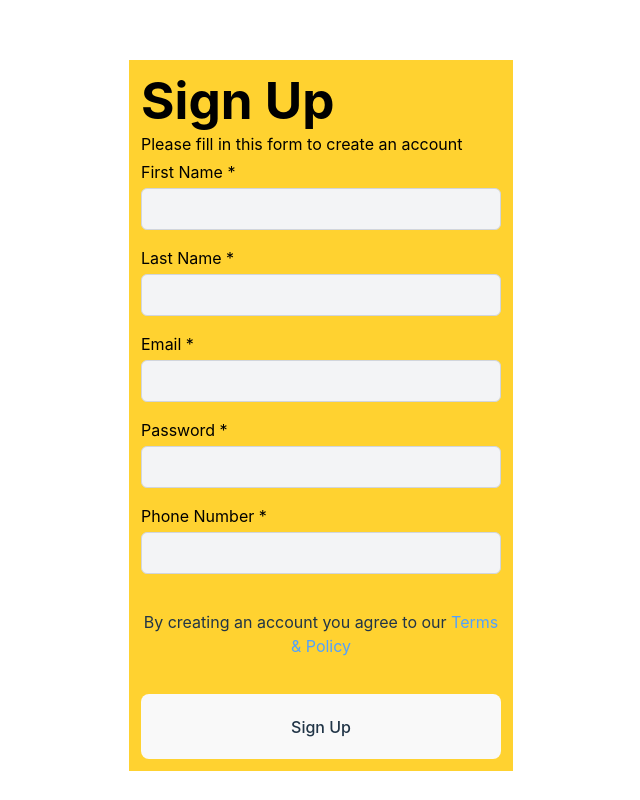
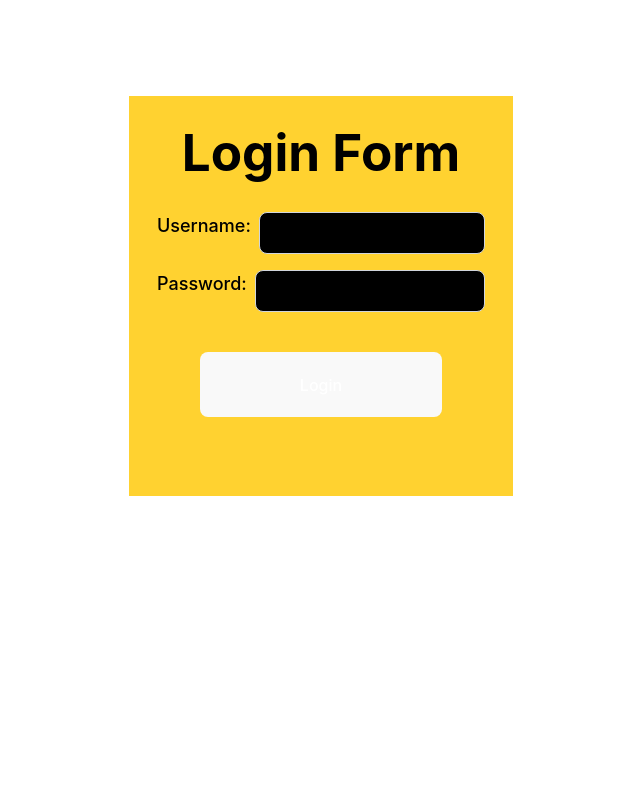
Before and after one commit to nikhil-kamboj420/React.js_HOOKS_, a React (Vite) app: page / in a window 1280 px wide. Shown: the top 800 px of the page, without its empty margins (319-959 px from the left). Built offline with nearby package versions, Linux system fonts and the light colour scheme.

Commit message:
add LoginForm

```diff
--- a/src/App.jsx
+++ b/src/App.jsx
@@ -4,11 +4,13 @@ import { LiftStateUp } from "./components/hooks/LiftStateUp";
 import { ToggleSwich } from "./components/hooks/ToggleSwich";
 import { UseState } from "./components/hooks/UseState";
 import { UseStateObject } from "./components/hooks/UseStateObject";
+import { LoginForm } from "./components/LoginForm";
 import { RegisterationForm } from "./components/RegisterationForm";
 
 function App() {
   return (
     <>
+      <LoginForm />
       <RegisterationForm />
       <Challenge />
       <UseState />
--- /dev/null
+++ b/src/components/LoginForm.jsx
@@ -0,0 +1,51 @@
+import { useState } from "react";
+
+export const LoginForm = () => {
+
+    const [user, setUser] = useState({});
+
+    const handleInputChange = (e) => {
+        const {name , value} = e.target;
+        setUser((pre) => ({...pre, [name]:value}))
+    }
+    const   handleLoginFormSubmit = (e)=>{
+        e.preventDefault();
+        console.log(user)
+    }
+
+  return (
+    <div className=" h-[100vh] max-w-[100vw] ">
+      <div className="lg:max-w-[30vw] bg-amber-300 min-h-[50vh] max-w-[80vw] m-auto mt-[4rem] p-3">
+        <h1 className=" text-black font-bold text-2xl my-4">Login Form</h1>
+        <form className="flex flex-col gap-4 p-4"  onSubmit={(e)=>handleLoginFormSubmit(e)}>
+          <div className="flex gap-2">
+            <label className="text-lg text-black font-medium">Username:</label>
+            <input
+              type="text"
+              className="w-full p-2  bg-black text-white border border-gray-300 rounded-lg"
+              name="username"
+              value={user.username}
+              onChange={handleInputChange}
+            />
+          </div>
+          <div className="flex gap-2">
+            <label className="text-lg text-black font-medium">Password:</label>
+            <input
+              type="password"
+              className="w-full p-2  bg-black text-white border border-gray-300 rounded-lg"
+              name="password"
+              value={user.password}
+              onChange={handleInputChange}
+            />
+          </div>
+          <button
+            type="submit"
+            className="bg-blue-500 hover:bg-blue-700 text-white font-bold max-w-2xs self-center my-6 rounded"
+          >
+            Login
+          </button>
+        </form>
+      </div>
+    </div>
+  );
+};
```
Also changed, not shown: 1 other file (tests, documents, lock files or other folders).
